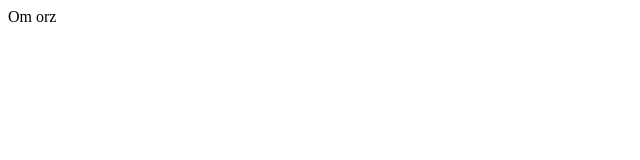
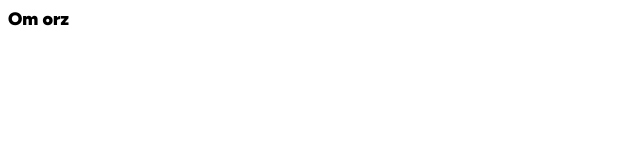
Before and after one commit to hackphs/hackphs2025, a plain HTML site: page index.html in a window 1280 px wide. Shown: the full height of the page, 0-640 px from the left. Drawn offline with Linux system fonts and the light colour scheme.

Commit message:
orozisty

```diff
--- a/styles.css
+++ b/styles.css
@@ -1 +1,12 @@
 /* Jonathan write epic stuff here! */
+
+:root {
+    color: black;
+    font-family: "Figtree";
+    font-weight: 900;
+    font-size: large;
+}
+
+* {
+    transition: all 2s;
+}
```
